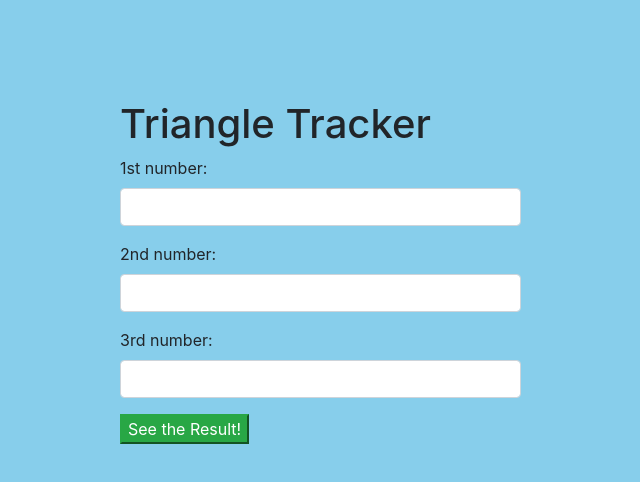
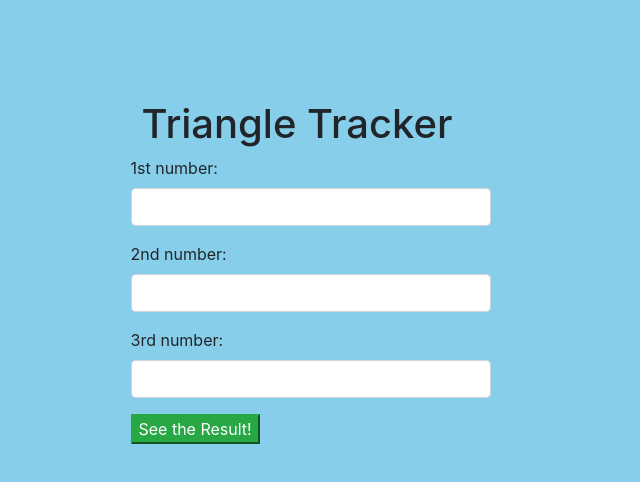
Before and after one commit to meganschultepdx/js_triangle, a plain HTML site: page index.html in a window 1280 px wide. Shown: the whole page, without its empty margins (343-983 px from the left). Drawn offline with Linux system fonts and the light colour scheme.

Commit message:
tried to eliminate empty fields returning result with no luck. it will add more styling

```diff
--- a/css/styles.css
+++ b/css/styles.css
@@ -2,14 +2,24 @@ h4 {
   display: none;
   font-weight: bold;
   text-align: center;
-  font-size: 50px
+  font-size: 50px;
+  padding: 0 0 0 0;
 }
 
 .form-group {
-  width: 50%
+  width: 50%;
 }
 
 body {
   background-color: skyblue;
-  padding: 100px 0% 0% 35%;
 }
+
+#calculator {
+    padding: 0% 0% 0% 35%;
+    align-items: center;
+}
+
+h1 {
+     padding-top: 100px;
+     text-align: center;
+}
```
Also changed, not shown: img/equal.jpg (added), img/isoc.png (added), img/scal.png (added).
